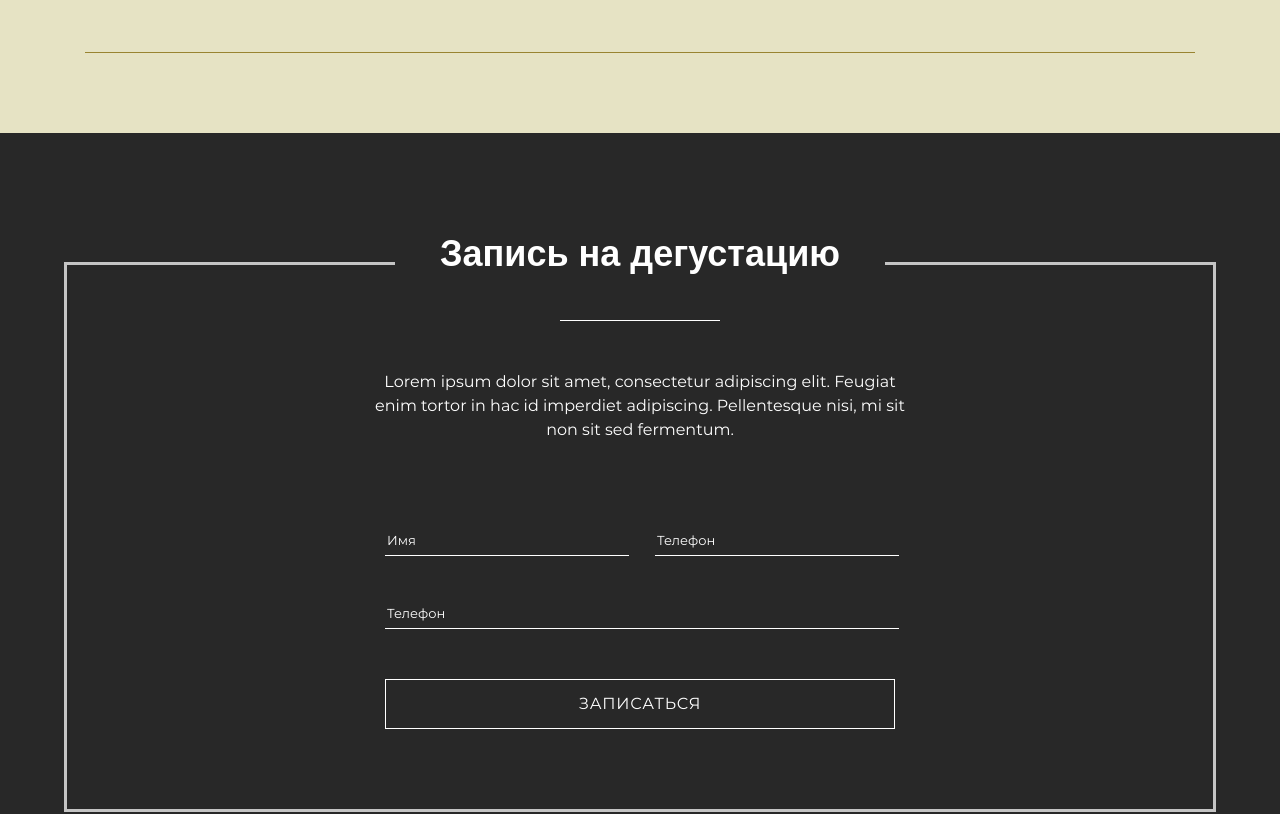
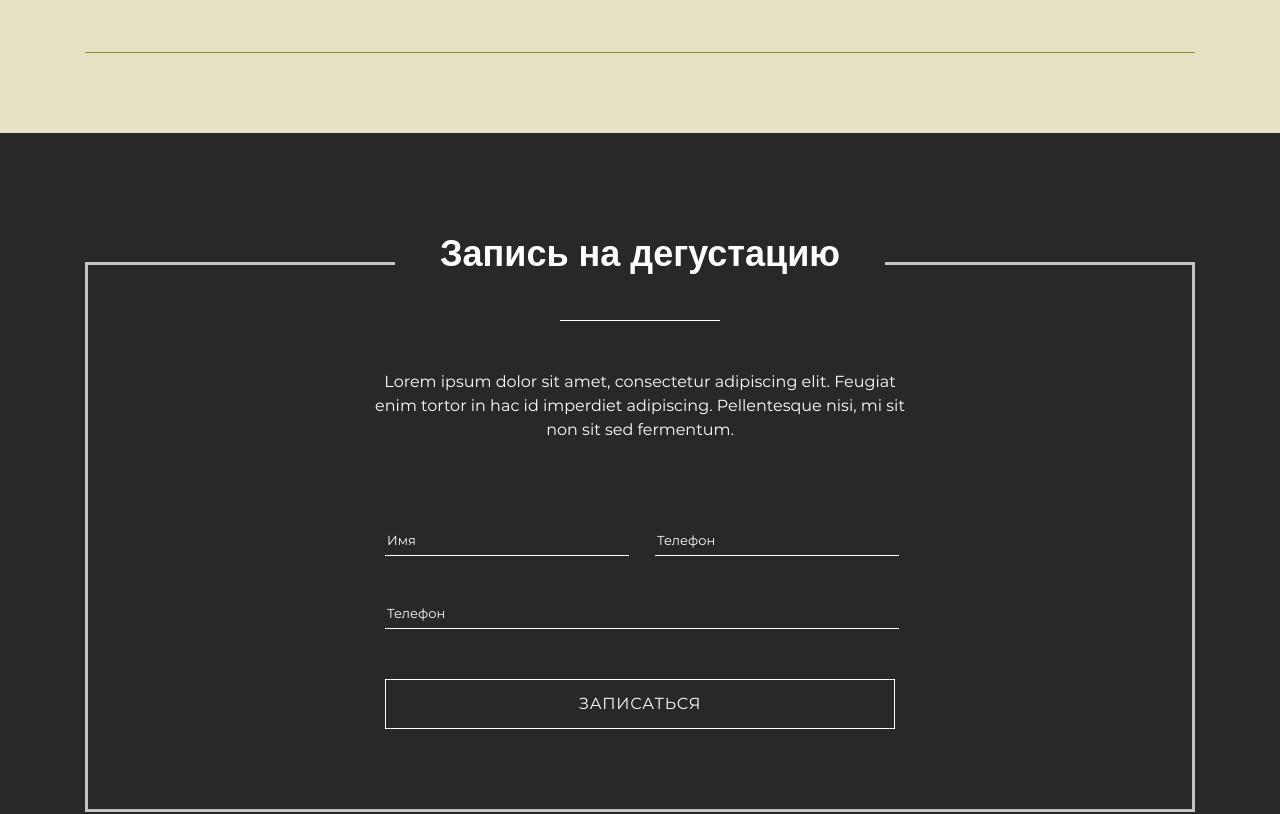
Before and after one commit to alexandrprokhorov1988/figma-templates-17, a React (Create React App) app: page / in a window 1280 px wide. Shown: the part 2680-3494 px from the top of the page. Built offline with nearby package versions, Linux system fonts and the light colour scheme.

Commit message:
fix: section registration width

```diff
--- a/src/components/Collection/Collection.css
+++ b/src/components/Collection/Collection.css
@@ -205,7 +205,6 @@
 
   .collection__photo-grid {
     justify-content: center;
-    grid-gap: 5px;
   }
 
   .collection__news {
--- a/src/components/Registration/Registration.css
+++ b/src/components/Registration/Registration.css
@@ -8,10 +8,11 @@
   background: #282828;
   padding-top: 129px;
   padding-bottom: 100px;
+  box-sizing: border-box;
 }
 
 .registration__container {
-  width: 1110px;
+  max-width: 1110px;
   border: 3px solid #C4C4C4;
   box-sizing: border-box;
   position: relative;
@@ -19,6 +20,7 @@
   flex-direction: column;
   align-items: center;
   padding-bottom: 80px;
+  width: 100%;
 }
 
 .registration__container:before {
@@ -168,18 +170,23 @@
 }
 
 @media screen and (max-width: 1280px) {
+  .registration {
+    padding-left: 2%;
+    padding-right: 2%;
+  }
+
   .registration__container {
     padding-left: 5%;
     padding-right: 5%;
-    width: calc(100% - 10%);
+    width: 100%;
   }
 
   .registration__container:before {
-    background: none;
+    display: none;
   }
 
   .registration__container:after {
-    background: none;
+    display: none;
   }
 }
 
@@ -190,8 +197,4 @@
     grid-template-rows: repeat(7, auto);
     grid-template-areas: "title" "subtitle" "form" "name" "phone" "address" "submit-button";
   }
-
-  .registration__container {
-    width: calc(100% - 15%);
-  }
 }
```
Also changed, not shown: 1 other file (tests, documents, lock files or other folders).
